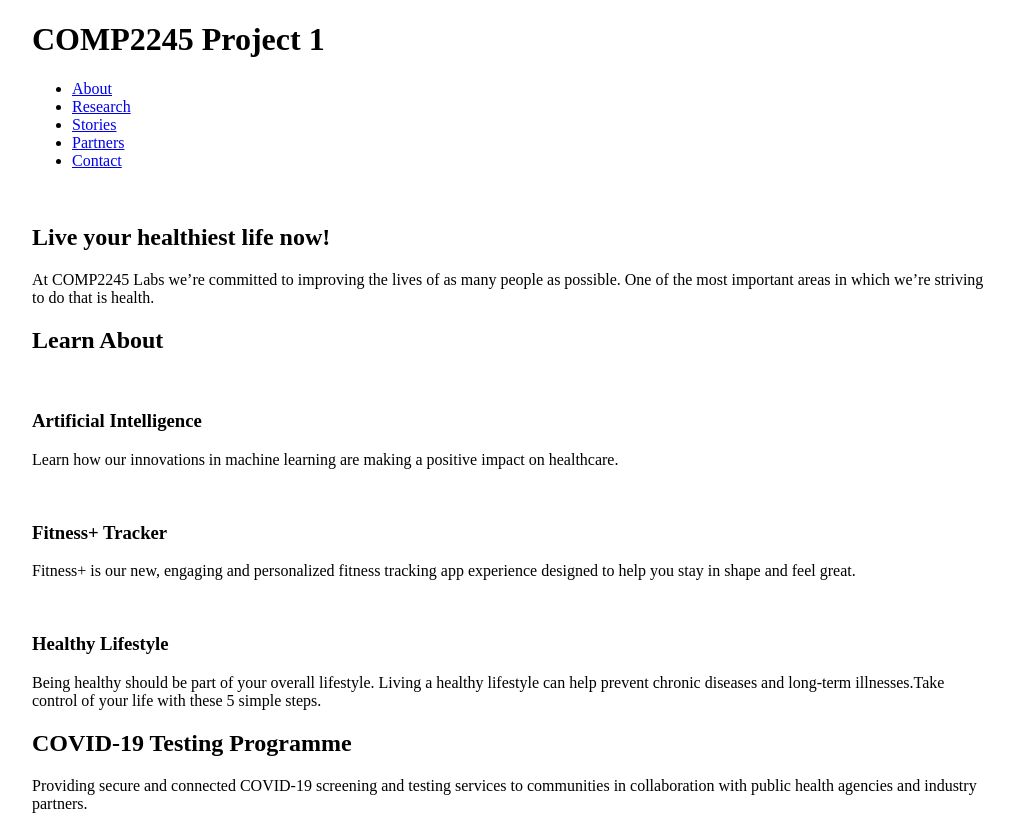
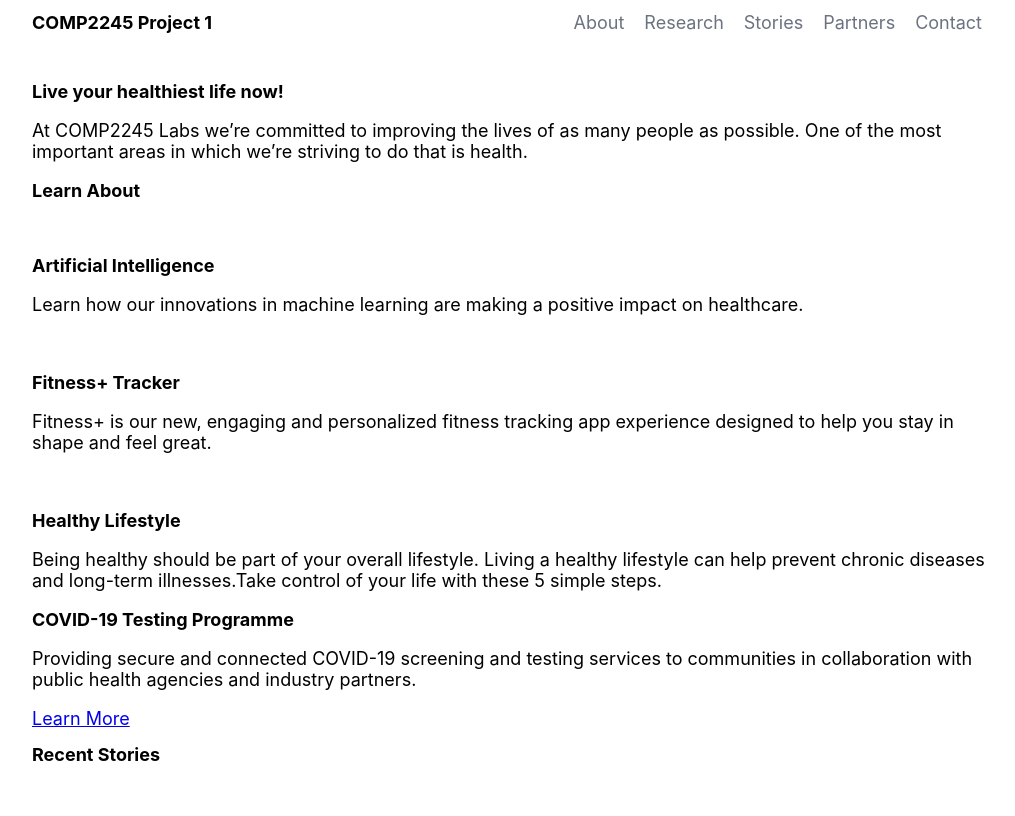
Before and after one commit to AdamTaylor9/info2180-project1, a plain HTML site: page index.html in a window 1280 px wide. Shown: the top 816 px of the page, without its empty margins (128-1143 px from the left). Drawn offline with Linux system fonts and the light colour scheme.

Commit message:
Header section formatted

```diff
--- a/styles.css
+++ b/styles.css
@@ -1,4 +1,9 @@
 /* Add your CSS to this file */
+*{
+    font-family: -apple-system, BlinkMacSystemFont, "Segoe UI", Roboto, "Helvetica Neue", Arial, "Noto Sans", sans-serif;
+    font-size: 18px;
+}
+
 body {
     margin: 0;
     font-size: 16px;
@@ -6,6 +11,48 @@ body {
 
 .container {
     margin: 0 auto;
+    align-items: center;
     max-width: 960px;
     width: 100%;
+    background-color: #ffff;
 }
+
+/* HEADER */
+
+header .container h1{
+    font-size: 18px;
+    float: left;
+}
+
+header .container{
+    display: flex;
+    align-items: center;
+    justify-content: space-between;
+}
+
+header .container ul {
+    list-style: none;
+    margin: 0;
+    padding: 0;
+    display: flex;
+}
+
+header .container nav{
+    display: flex;
+    align-items: center;
+}
+
+header .container ul li {
+    margin: 0 10px;
+}
+
+header .container ul li a {
+    text-decoration: none;
+    color: #6b7280;
+}
+
+header .container ul li a:hover {
+    color: #5A67D8;
+}
+
+/* HERO OVERVIEW */
```
